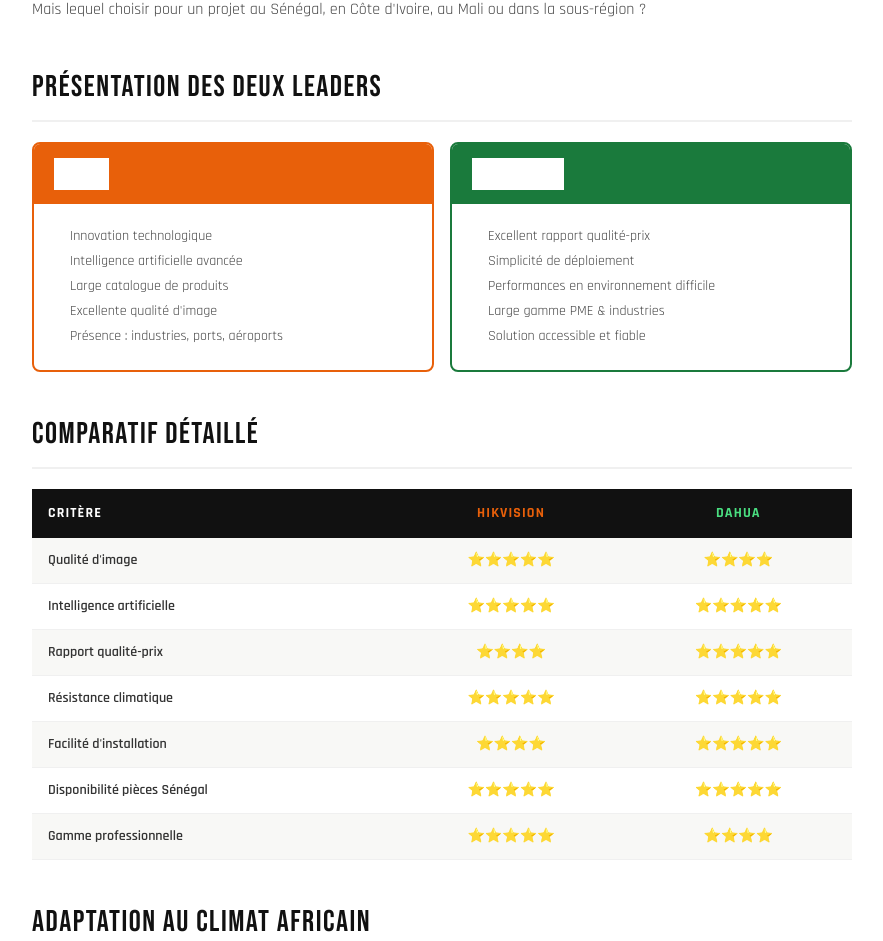
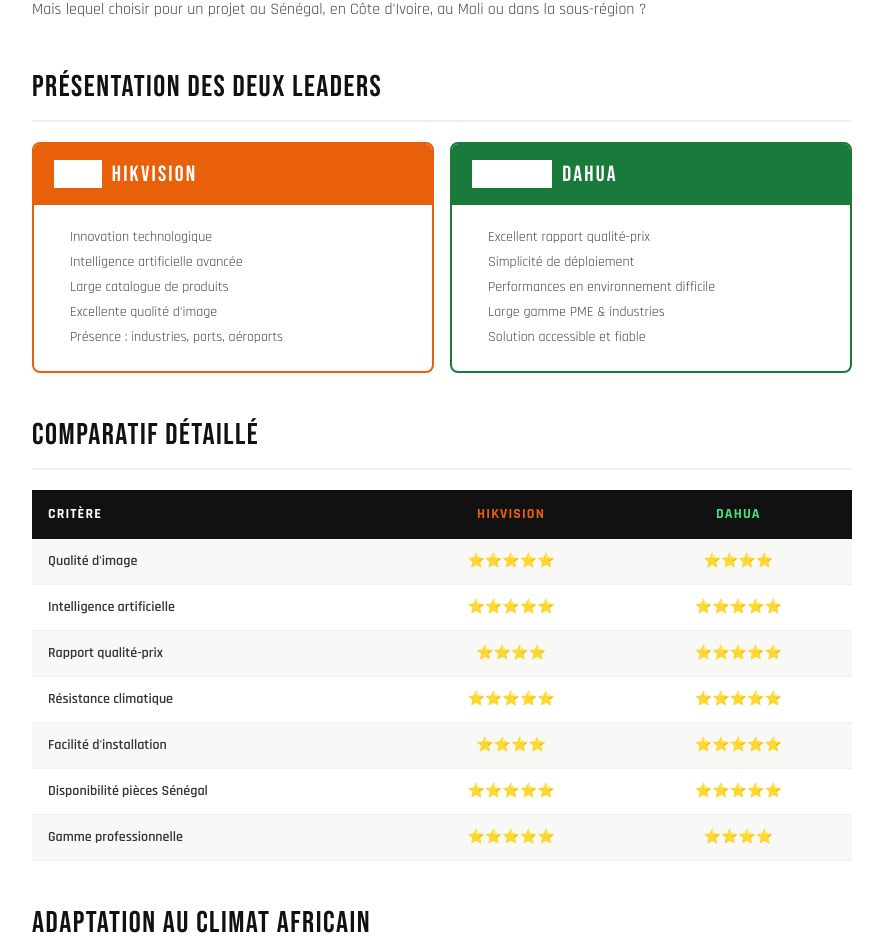
Before and after one commit to bn710024-droid/Dabakh, a Next.js app: page /blog/hikvision-vs-dahua-2026 in a window 1280 px wide. Shown: the part 1091-2032 px from the top of the page, without its empty margins (198-1081 px from the left). Built offline with nearby package versions, Linux system fonts and the light colour scheme.

Commit message:
Fix brand cards: add visible HIKVISION/DAHUA text labels alongside logos

```diff
--- a/app/blog/hikvision-vs-dahua-2026/page.tsx
+++ b/app/blog/hikvision-vs-dahua-2026/page.tsx
@@ -54,8 +54,9 @@ export default function ArticleHikvisionDahua() {
         <h2 style={{ fontFamily: 'Bebas Neue', fontSize: 'clamp(20px,2.5vw,30px)', letterSpacing: '0.05em', color: '#111', marginBottom: '20px', paddingBottom: '10px', borderBottom: '2px solid #F0F0F0' }}>Présentation des deux leaders</h2>
         <div style={{ display: 'grid', gridTemplateColumns: '1fr 1fr', gap: '16px', marginBottom: '40px' }}>
           <div style={{ border: '2px solid #E8600A', borderRadius: '8px', overflow: 'hidden' }}>
-            <div style={{ background: '#E8600A', padding: '14px 20px' }}>
-              <img src="/images/logo-hikvision.png" alt="Hikvision" style={{ height: '32px', objectFit: 'contain', filter: 'brightness(0) invert(1)' }} />
+            <div style={{ background: '#E8600A', padding: '14px 20px', display: 'flex', alignItems: 'center', gap: '10px' }}>
+              <img src="/images/logo-hikvision.png" alt="Hikvision" style={{ height: '28px', objectFit: 'contain', filter: 'brightness(0) invert(1)' }} />
+              <span style={{ fontFamily: 'Bebas Neue', fontSize: '22px', letterSpacing: '0.1em', color: '#FFFFFF' }}>HIKVISION</span>
             </div>
             <div style={{ padding: '20px' }}>
               <ul style={{ margin: 0, padding: '0 0 0 16px' }}>
@@ -66,8 +67,9 @@ export default function ArticleHikvisionDahua() {
             </div>
           </div>
           <div style={{ border: '2px solid #1A7A3C', borderRadius: '8px', overflow: 'hidden' }}>
-            <div style={{ background: '#1A7A3C', padding: '14px 20px' }}>
-              <img src="/images/logo-dahua.png" alt="Dahua" style={{ height: '32px', objectFit: 'contain', filter: 'brightness(0) invert(1)' }} />
+            <div style={{ background: '#1A7A3C', padding: '14px 20px', display: 'flex', alignItems: 'center', gap: '10px' }}>
+              <img src="/images/logo-dahua.png" alt="Dahua" style={{ height: '28px', objectFit: 'contain', filter: 'brightness(0) invert(1)' }} />
+              <span style={{ fontFamily: 'Bebas Neue', fontSize: '22px', letterSpacing: '0.1em', color: '#FFFFFF' }}>DAHUA</span>
             </div>
             <div style={{ padding: '20px' }}>
               <ul style={{ margin: 0, padding: '0 0 0 16px' }}>
```
